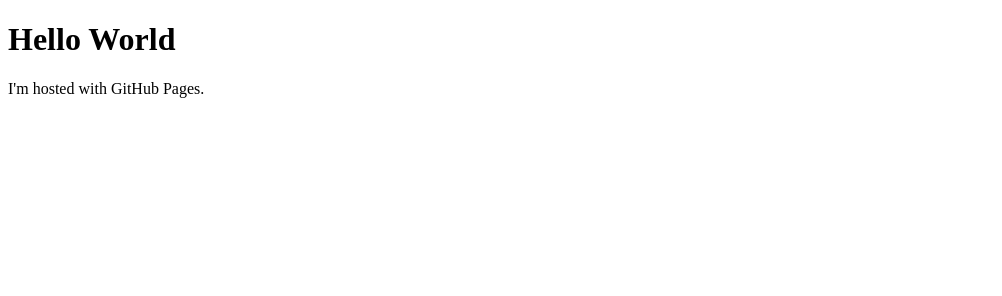
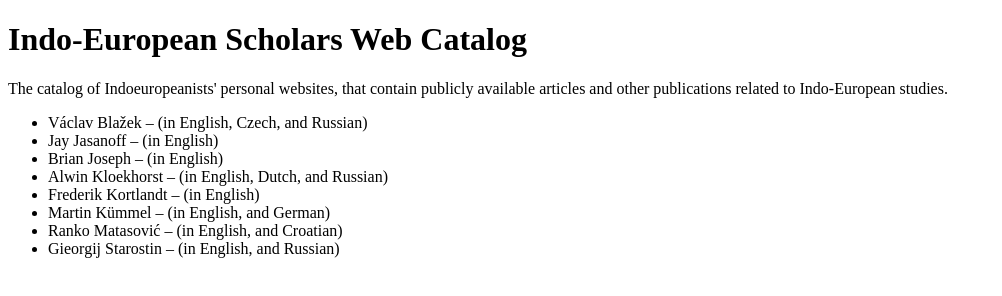
Before and after one commit to iescholars/iescholars.github.io, a plain HTML site: page index.html in a window 1280 px wide. Shown: the whole page, without its empty margins (0-1002 px from the left). Drawn offline with Linux system fonts and the light colour scheme.

Commit message:
First list of scholars

```diff
--- a/index.html
+++ b/index.html
@@ -1,7 +1,20 @@
 <!DOCTYPE html>
 <html>
+<head>
+<title>Indo-European Scholars Web Catalog</title>
+</head>
 <body>
-<h1>Hello World</h1>
-<p>I'm hosted with GitHub Pages.</p>
+<h1>Indo-European Scholars Web Catalog</h1>
+<p>The catalog of Indoeuropeanists' personal websites, that contain publicly available articles and other publications related to Indo-European studies.</p>
+<ul>
+<li>Václav Blažek – <a href="https://muni.academia.edu/V%C3%A1clavBla%C5%BEek"></a> (in English, Czech, and Russian)</li>
+<li>Jay Jasanoff – <a href="https://sites.harvard.edu/jasanoff/publications/"></a> (in English)</li>
+<li>Brian Joseph – <a href="https://u.osu.edu/bdjoseph/publications/"></a> (in English)</li>
+<li>Alwin Kloekhorst – <a href="https://www.kloekhorst.nl/Publications.html"></a> (in English, Dutch, and Russian)</li>
+<li>Frederik Kortlandt – <a href="https://www.kortlandt.nl/publications/"></a> (in English)</li>
+<li>Martin Kümmel – <a href="https://uni-jena.academia.edu/MartinK%C3%BCmmel"></a> (in English, and German)</li>
+<li>Ranko Matasović – <a href="https://mudrac.ffzg.hr/~rmatasov/glavna.html"></a> (in English, and Croatian)</li>
+<li>Gieorgij Starostin – <a href="https://rggu.academia.edu/GeorgeStarostin"></a> (in English, and Russian)</li>
+</ul>
 </body>
 </html>
```
